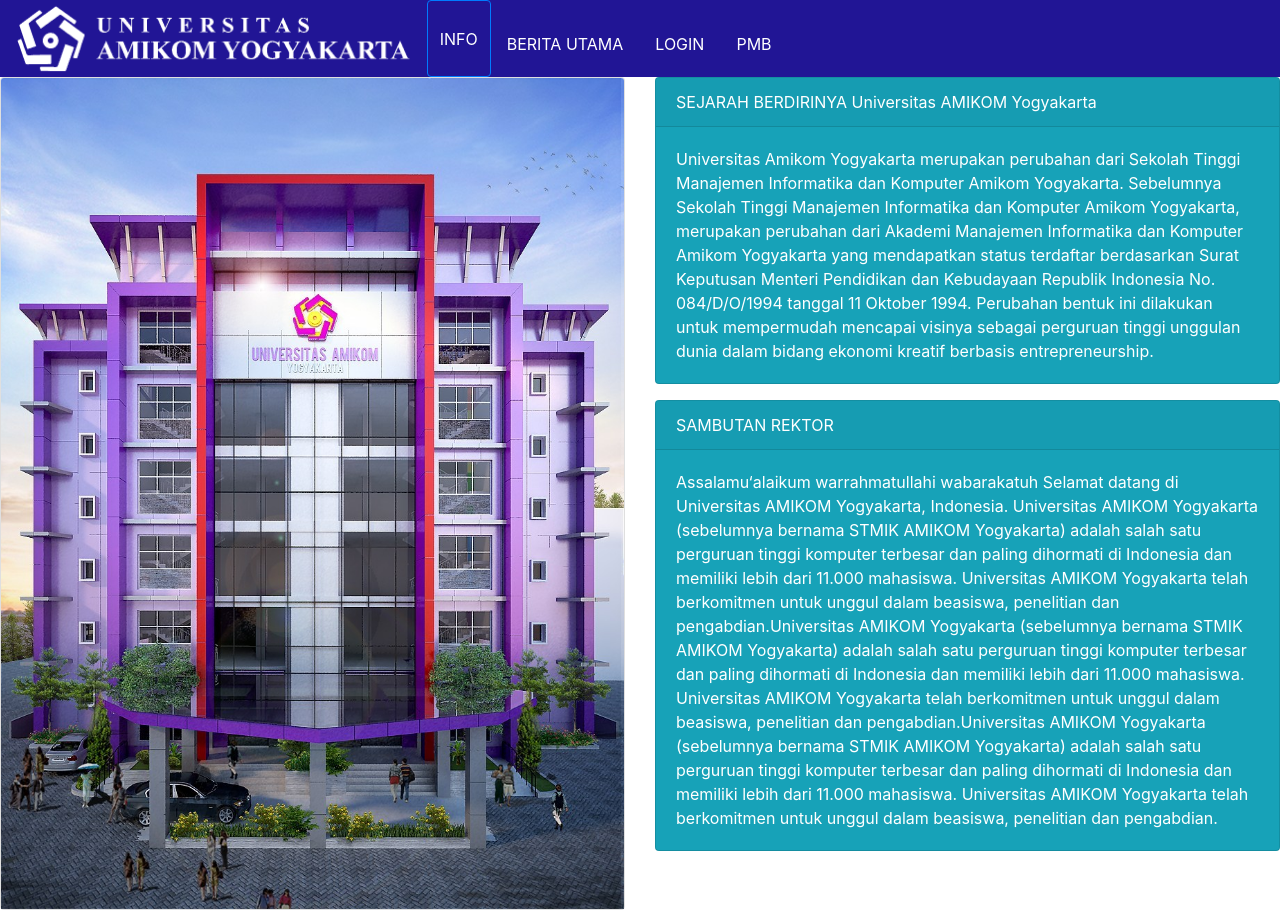
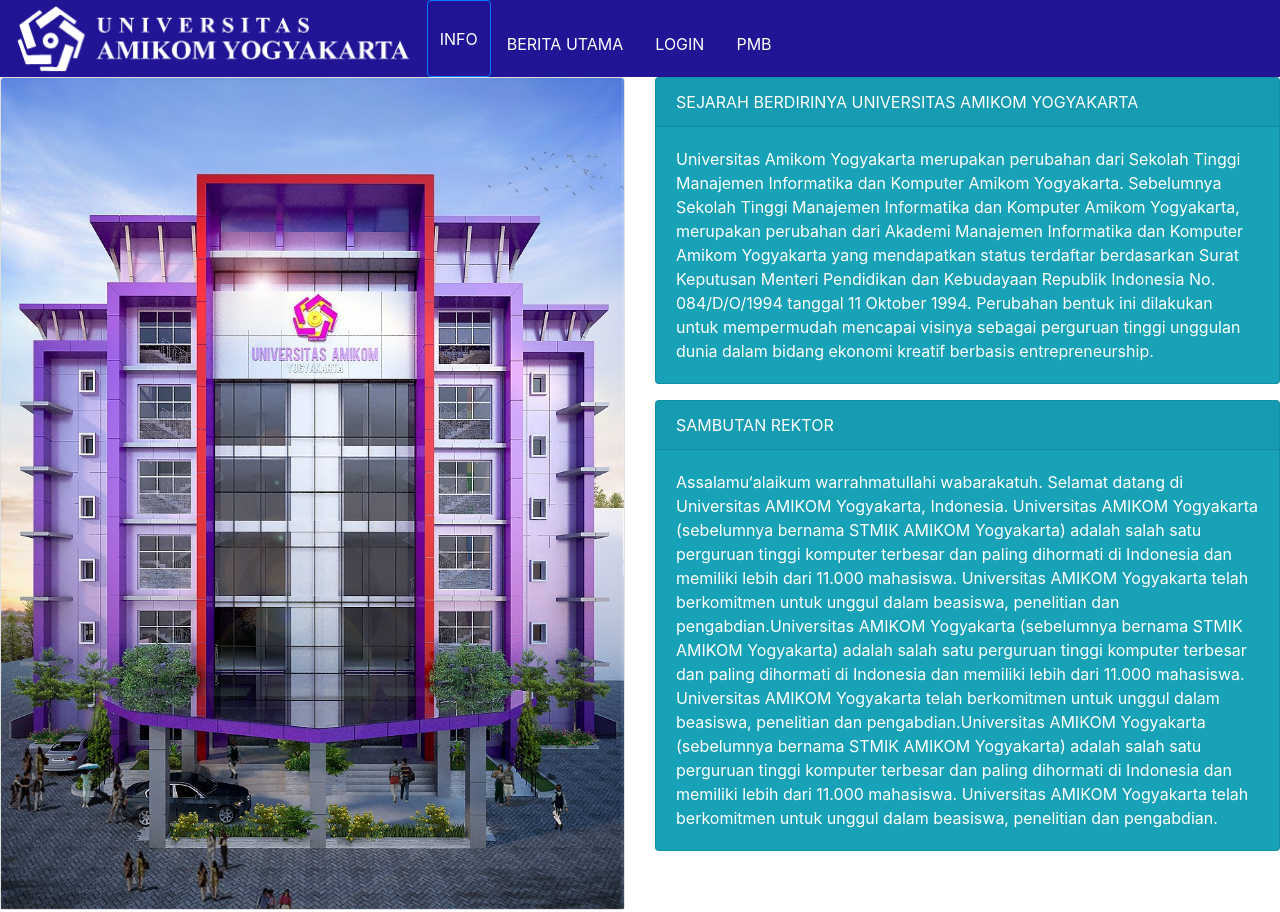
Before and after one commit to fajardwin/fajardwin.github.io, a plain HTML site: page Profile.html in a window 1280 px wide. Shown: the top 912 px of the page. Drawn offline with nearby package versions, Linux system fonts and the light colour scheme; files that its build step writes are made by us from their sources.

Commit message:
Add files via upload

```diff
--- a/Profile.html
+++ b/Profile.html
@@ -72,7 +72,7 @@
   </div>
   <div class="col mb-1">
         <div class="card text-white bg-info mb-3" style="max-width: 42rem;">
-  <div class="card-header">SEJARAH BERDIRINYA Universitas AMIKOM Yogyakarta</div>
+  <div class="card-header">SEJARAH BERDIRINYA UNIVERSITAS AMIKOM YOGYAKARTA</div>
   <div class="card-body">
      <p class="card-text">Universitas Amikom Yogyakarta merupakan perubahan dari Sekolah Tinggi Manajemen Informatika dan Komputer Amikom Yogyakarta. Sebelumnya Sekolah Tinggi Manajemen Informatika dan Komputer Amikom Yogyakarta, merupakan perubahan dari Akademi Manajemen Informatika dan Komputer Amikom Yogyakarta yang mendapatkan status terdaftar berdasarkan Surat Keputusan Menteri Pendidikan dan Kebudayaan Republik Indonesia No. 084/D/O/1994 tanggal 11 Oktober 1994. Perubahan bentuk ini dilakukan untuk mempermudah mencapai visinya sebagai perguruan tinggi unggulan dunia dalam bidang ekonomi kreatif berbasis entrepreneurship.
       </p>
@@ -82,8 +82,8 @@
     <div class="card text-white bg-info mb-1" style="max-width: 42rem;">
   <div class="card-header">SAMBUTAN REKTOR</div>
   <div class="card-body">
-    <p class="card-text">Assalamu‘alaikum warrahmatullahi wabarakatuh
-Selamat datang di Universitas AMIKOM Yogyakarta, Indonesia. Universitas AMIKOM Yogyakarta (sebelumnya bernama STMIK AMIKOM Yogyakarta) adalah salah satu perguruan tinggi komputer terbesar dan paling dihormati di Indonesia dan memiliki lebih dari 11.000 mahasiswa. Universitas AMIKOM Yogyakarta telah berkomitmen untuk unggul dalam beasiswa, penelitian dan pengabdian.Universitas AMIKOM Yogyakarta (sebelumnya bernama STMIK AMIKOM Yogyakarta) adalah salah satu perguruan tinggi komputer terbesar dan paling dihormati di Indonesia dan memiliki lebih dari 11.000 mahasiswa. Universitas AMIKOM Yogyakarta telah berkomitmen untuk unggul dalam beasiswa, penelitian dan pengabdian.Universitas AMIKOM Yogyakarta (sebelumnya bernama STMIK AMIKOM Yogyakarta) adalah salah satu perguruan tinggi komputer terbesar dan paling dihormati di Indonesia dan memiliki lebih dari 11.000 mahasiswa. Universitas AMIKOM Yogyakarta telah berkomitmen untuk unggul dalam beasiswa, penelitian dan pengabdian.
+    <p class="card-text">Assalamu‘alaikum warrahmatullahi wabarakatuh.
+      Selamat datang di Universitas AMIKOM Yogyakarta, Indonesia. Universitas AMIKOM Yogyakarta (sebelumnya bernama STMIK AMIKOM Yogyakarta) adalah salah satu perguruan tinggi komputer terbesar dan paling dihormati di Indonesia dan memiliki lebih dari 11.000 mahasiswa. Universitas AMIKOM Yogyakarta telah berkomitmen untuk unggul dalam beasiswa, penelitian dan pengabdian.Universitas AMIKOM Yogyakarta (sebelumnya bernama STMIK AMIKOM Yogyakarta) adalah salah satu perguruan tinggi komputer terbesar dan paling dihormati di Indonesia dan memiliki lebih dari 11.000 mahasiswa. Universitas AMIKOM Yogyakarta telah berkomitmen untuk unggul dalam beasiswa, penelitian dan pengabdian.Universitas AMIKOM Yogyakarta (sebelumnya bernama STMIK AMIKOM Yogyakarta) adalah salah satu perguruan tinggi komputer terbesar dan paling dihormati di Indonesia dan memiliki lebih dari 11.000 mahasiswa. Universitas AMIKOM Yogyakarta telah berkomitmen untuk unggul dalam beasiswa, penelitian dan pengabdian.
 </p>
   </div>
 </div>
```
